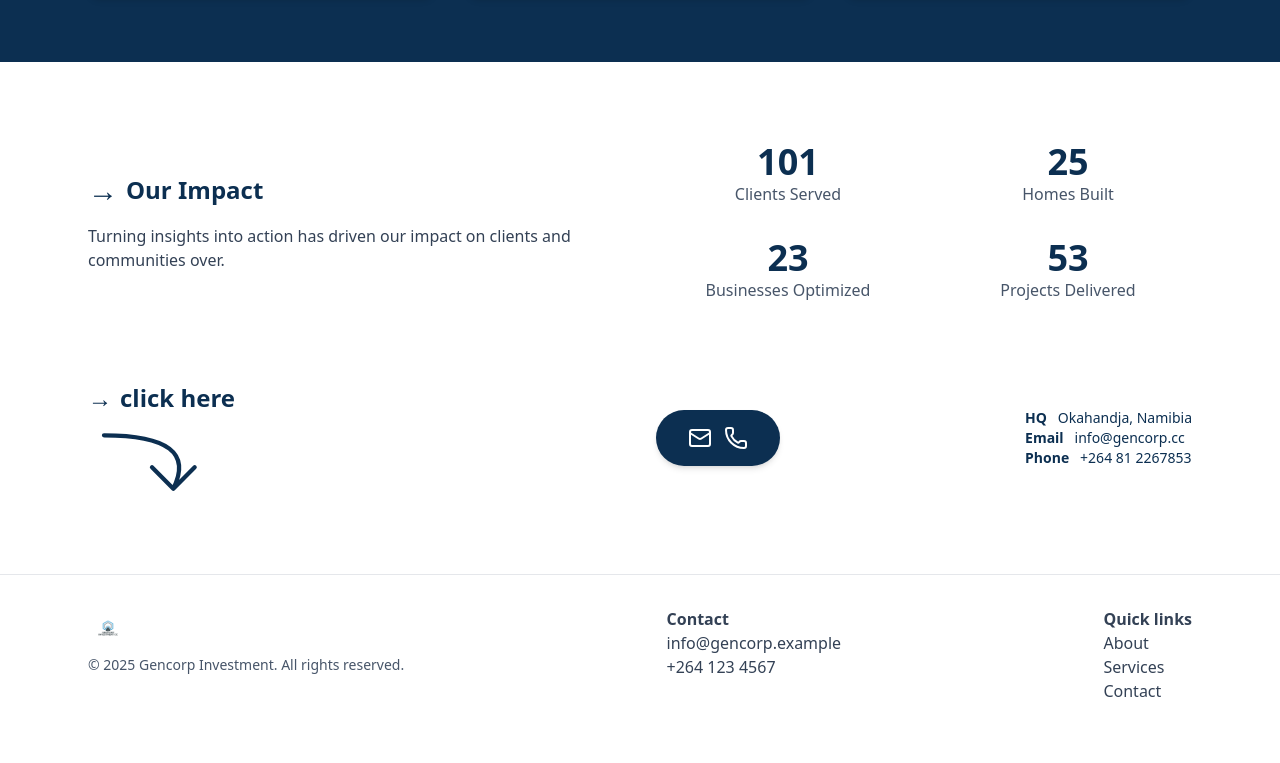
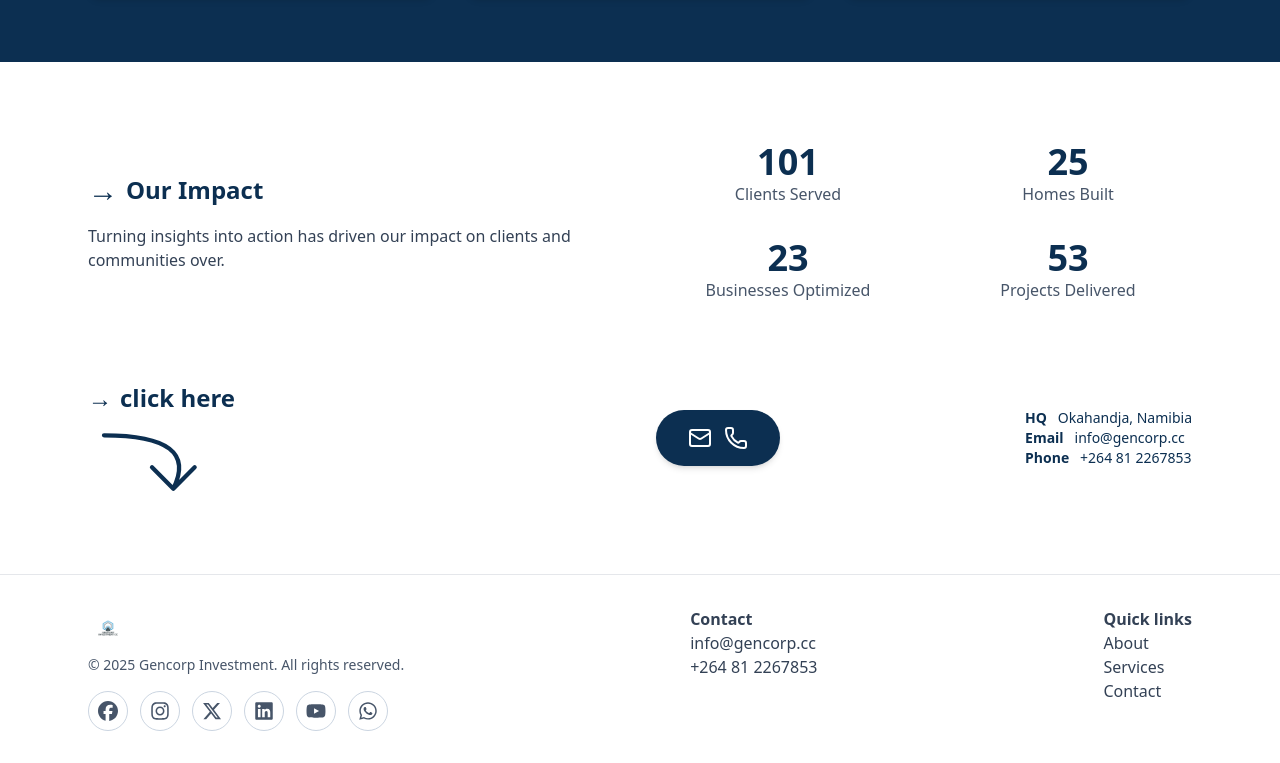
Before and after one commit to manameisrobert11/GenCorp-Frontend, a React (Vite) app: page / in a window 1280 px wide. Shown: the part 2622-3385 px from the top of the page. Before the commit the page ends 3357 px from the top, so only its background shows below. Built offline with nearby package versions, Linux system fonts and the light colour scheme.

Commit message:
Update Footer.jsx

```diff
--- a/src/components/Footer.jsx
+++ b/src/components/Footer.jsx
@@ -1,25 +1,70 @@
-import React from 'react'
-import logo from '../assets/logo.png'
-export default function Footer(){
+import React from "react";
+import logo from "../assets/logo.png";
+import {
+  FaFacebook,
+  FaInstagram,
+  FaLinkedin,
+  FaXTwitter,
+  FaYoutube,
+  FaWhatsapp,
+} from "react-icons/fa6"; // ✅ brand icons come from react-icons
+
+export default function Footer() {
+  const iconBtn =
+    "inline-flex h-10 w-10 items-center justify-center rounded-full border border-slate-300 dark:border-slate-700 text-slate-600 dark:text-slate-300 hover:bg-slate-100 dark:hover:bg-slate-800 transition focus:outline-none focus-visible:ring-2 focus-visible:ring-slate-400";
+
   return (
     <footer className="bg-white dark:bg-slate-900 border-t">
-      <div className="max-w-6xl mx-auto px-6 py-8 flex flex-col md:flex-row justify-between gap-6">
+      <div className="max-w-6xl mx-auto px-6 py-8 flex flex-col md:flex-row justify-between gap-8">
+        {/* Brand + rights */}
         <div>
           <img src={logo} className="h-10 mb-2" alt="logo" />
-          <p className="text-slate-600 dark:text-slate-400 text-sm">© 2025 Gencorp Investment. All rights reserved.</p>
+          <p className="text-slate-600 dark:text-slate-400 text-sm">
+            © 2025 Gencorp Investment. All rights reserved.
+          </p>
+
+          {/* Socials */}
+          <div className="mt-4 flex items-center gap-3">
+            <a href="https://facebook.com/gencorp" target="_blank" rel="noreferrer" aria-label="Facebook" className={iconBtn}>
+              <FaFacebook className="h-5 w-5" />
+            </a>
+            <a href="https://instagram.com/gencorp" target="_blank" rel="noreferrer" aria-label="Instagram" className={iconBtn}>
+              <FaInstagram className="h-5 w-5" />
+            </a>
+            <a href="https://twitter.com/gencorp" target="_blank" rel="noreferrer" aria-label="X (Twitter)" className={iconBtn}>
+              <FaXTwitter className="h-5 w-5" />
+            </a>
+            <a href="https://www.linkedin.com/company/gencorp" target="_blank" rel="noreferrer" aria-label="LinkedIn" className={iconBtn}>
+              <FaLinkedin className="h-5 w-5" />
+            </a>
+            <a href="https://youtube.com/@gencorp" target="_blank" rel="noreferrer" aria-label="YouTube" className={iconBtn}>
+              <FaYoutube className="h-5 w-5" />
+            </a>
+            <a href="https://wa.me/264812267853" target="_blank" rel="noreferrer" aria-label="WhatsApp" className={iconBtn}>
+              <FaWhatsapp className="h-5 w-5" />
+            </a>
+          </div>
         </div>
+
+        {/* Contact */}
         <div className="text-slate-700 dark:text-slate-300">
           <h5 className="font-semibold">Contact</h5>
-          <p>info@gencorp.example</p>
-          <p>+264 123 4567</p>
+          <a href="mailto:info@gencorp.cc" className="block hover:underline decoration-transparent hover:decoration-inherit">
+            info@gencorp.cc
+          </a>
+          <a href="tel:+264812267853" className="block hover:underline">
+            +264 81 2267853
+          </a>
         </div>
+
+        {/* Quick links */}
         <div className="text-slate-700 dark:text-slate-300">
           <h5 className="font-semibold">Quick links</h5>
-          <a href="#about" className="block">About</a>
-          <a href="#services" className="block">Services</a>
-          <a href="#contact" className="block">Contact</a>
+          <a href="#about" className="block hover:underline">About</a>
+          <a href="#services" className="block hover:underline">Services</a>
+          <a href="#contact" className="block hover:underline">Contact</a>
         </div>
       </div>
     </footer>
-)
+  );
 }
```
